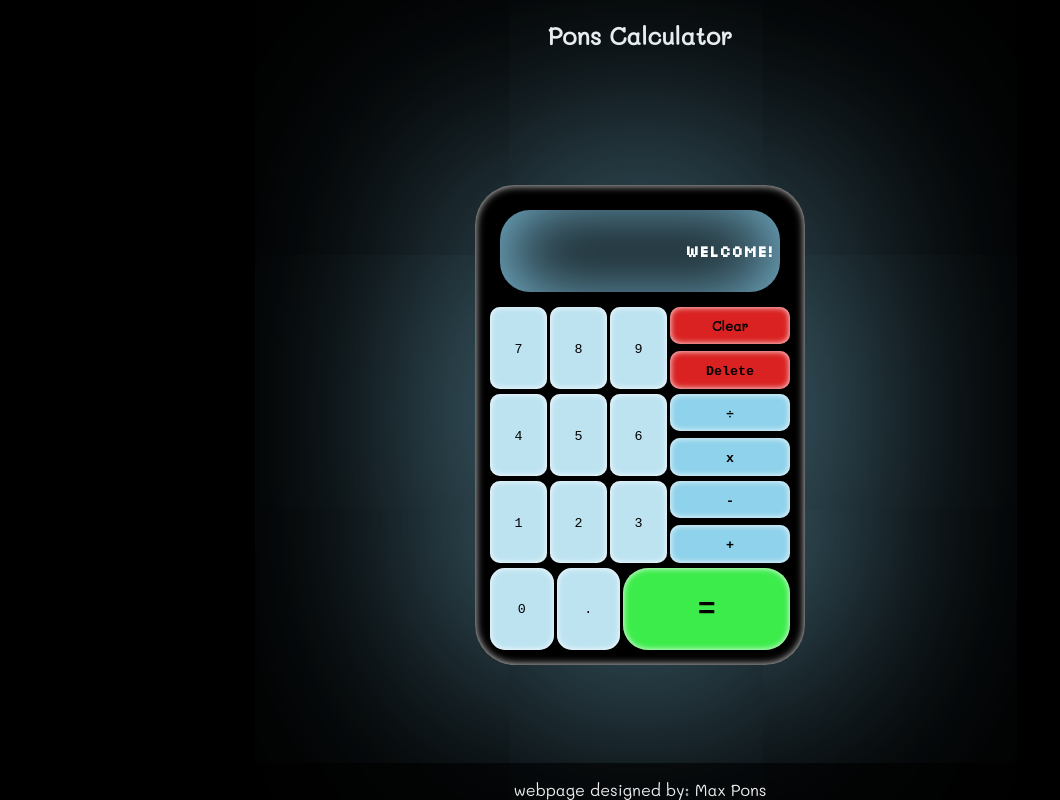
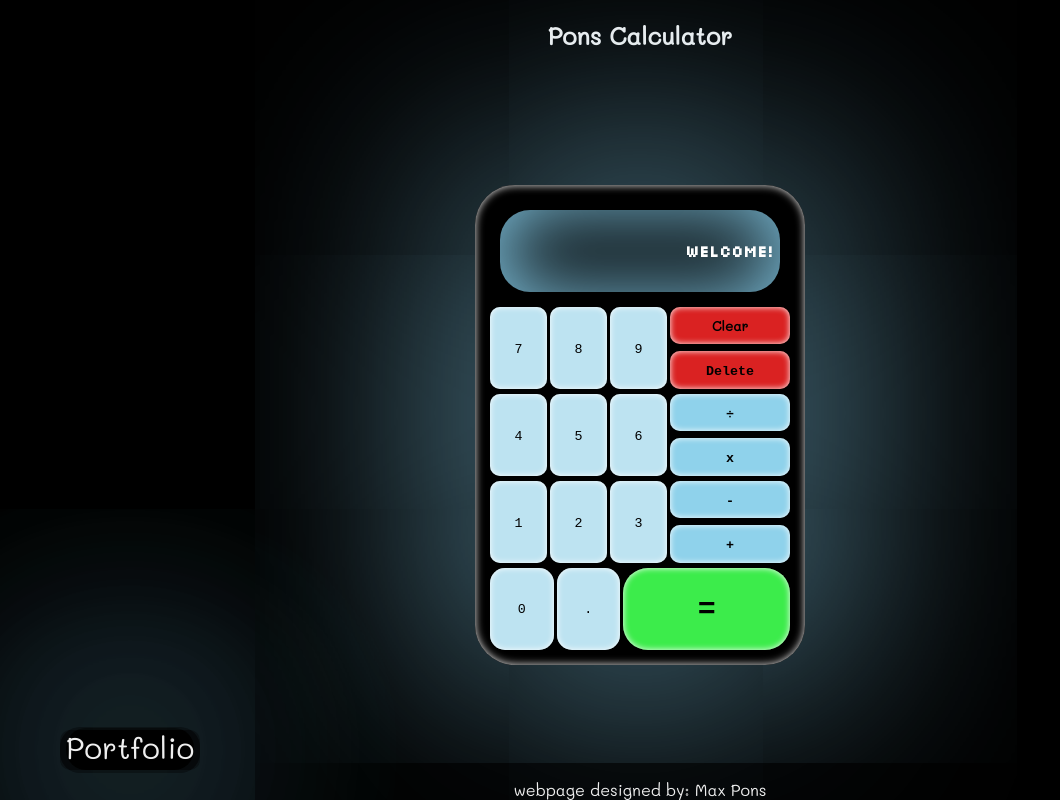
Before and after one commit to Max-Pons/Calculator, a plain HTML site: page index.html in a window 1280 px wide. Shown: the whole page, without its empty margins (0-1060 px from the left). Drawn offline with Linux system fonts and the light colour scheme.

Commit message:
added a button that links to portfolio page

```diff
--- a/index.html
+++ b/index.html
@@ -11,7 +11,11 @@
 </head>
 <body>
     <div id="container">
-        <div id="left"></div>
+        <div id="left">
+            <div id="returnContainer">
+                <button><a href="https://max-pons.github.io/Landing-page-/">Portfolio</a></button>
+            </div>
+        </div>
         <div id="center">
             <div id="head">
                 <h2>Pons Calculator</h2>
--- a/style.css
+++ b/style.css
@@ -22,6 +22,44 @@ body #container{
 #container #left,
 #container #right {
     flex: 6;
+}
+
+#container #left {
+    display: flex;
+    justify-content: flex-start;
+    align-items: flex-end;
+    padding: 0%;
+    padding-bottom: 30px;
+    padding-left: 0%;
+}
+
+#left #returnContainer {
+    position: relative;
+    left: 60px;
+    border-radius: 10px;
+    height: 40px;
+    box-shadow: 0px 0px 400px skyblue;
+    display: flex;
+    justify-content: center;
+    align-items: center;
+    background-color: transparent;
+
+}
+
+#returnContainer button,
+button a {
+    display: flex;
+    justify-content: center;
+    align-items: center;
+    text-decoration: none;
+    background-color: transparent;
+    border: 0px;
+    border-radius: 20px;
+    font-family: "Mali";
+    color: #efefef;
+    font-size: 30px;
+    box-shadow: 0px 0px 900px skyblue;
+    padding-bottom: 3px;
 }
 
 #container #center {
@@ -94,6 +132,7 @@ body #container{
     color: #ffffff;
     font-weight: 900;
     flex: 1;
+    overflow: hidden;
 }
 
 #displayRow p {
```
